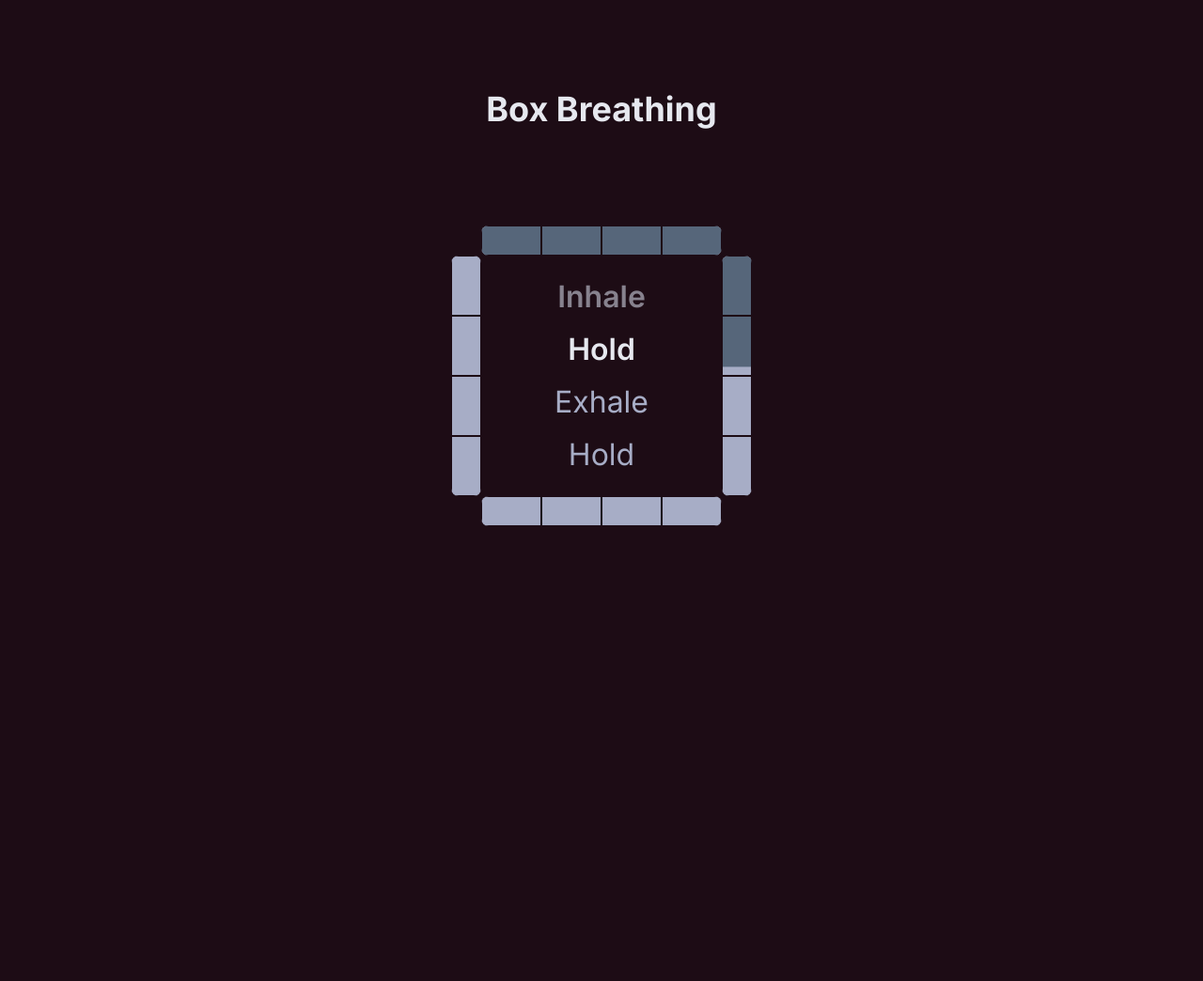
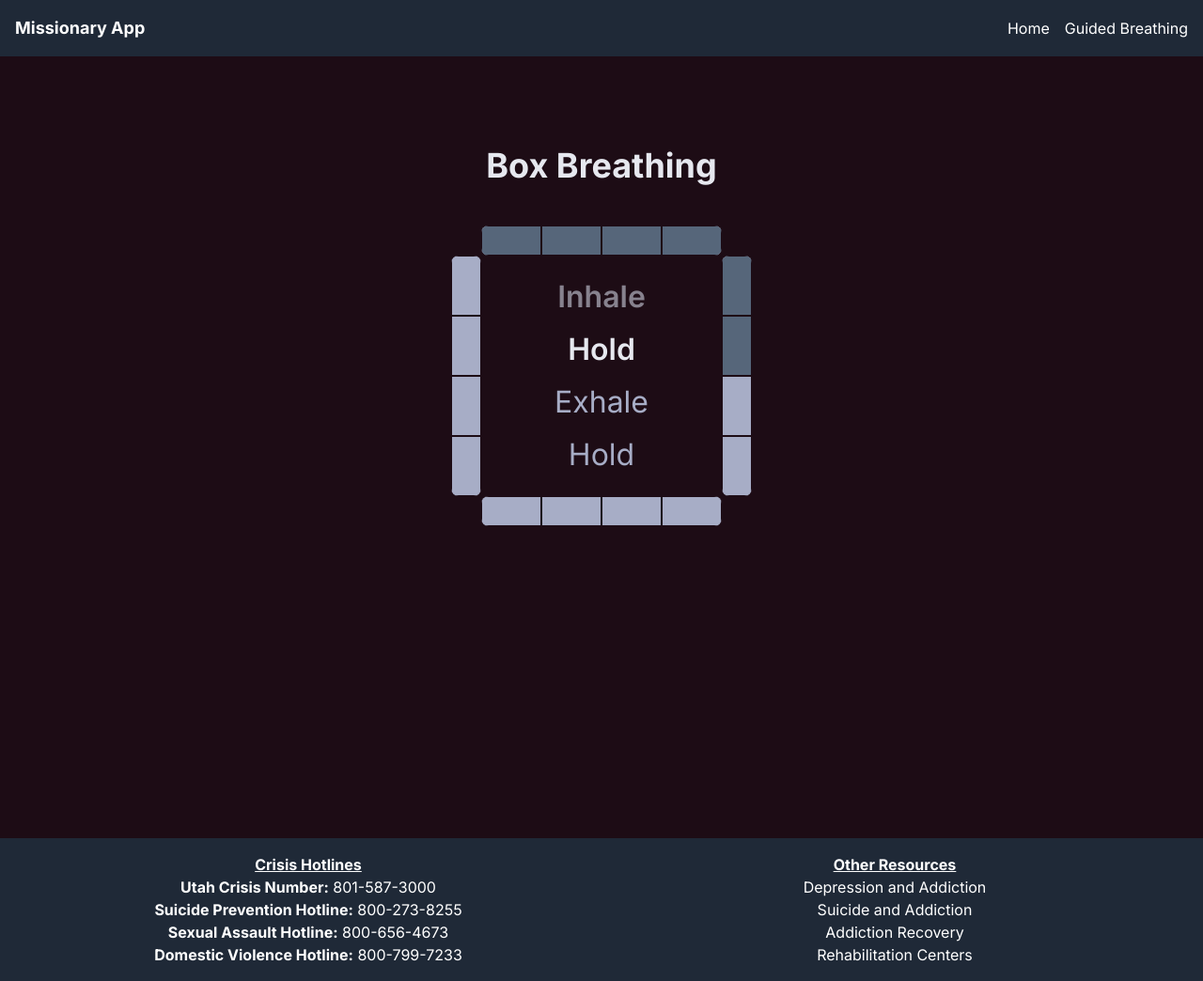
Before and after one commit to bgriffff/mentalhealth, a Next.js app: page /breathing in a window 1280 px wide. Shown: the whole page at 94% size. Before the commit the page ends 800 px from the top, so only its background shows below. Built offline with nearby package versions, Linux system fonts and the light colour scheme.

Commit message:
Updated navbar

```diff
--- a/src/app/breathing/page.tsx
+++ b/src/app/breathing/page.tsx
@@ -1,7 +1,23 @@
 import "../globals.css";
+import Link from "next/link";
 
 export default function breathing() {
     return (
+        <div>
+            <nav className="bg-gray-800 p-4">
+                <div className="container mx-auto flex items-center justify-between">
+                    <div className="text-white text-lg font-bold">Missionary App</div>
+                    <ul className="flex space-x-4">
+                        <Link href="/" className="text-white">
+                            Home
+                        </Link>
+                        <Link href="/breathing" className="text-white">
+                            Guided Breathing
+                        </Link>
+                    </ul>
+                </div>
+            </nav>
+
             <main className="flex min-h-screen flex-col items-center justify-between p-24">
                 <div className="text-center mb-8">
                     <h1 className="text-4xl font-bold mb-4">Box Breathing</h1>
@@ -48,5 +64,28 @@ export default function breathing() {
                     </div>
               </div>
             </main>
+
+            <footer className="bg-gray-800 p-4 mt-8">
+                <div className="container mx-auto flex justify-between text-white text-center">
+                    <div className="w-1/2">
+                        <p><u><strong>Crisis Hotlines</strong></u></p>
+                        <p><strong>Utah Crisis Number:</strong> 801-587-3000</p>
+                        <p><strong>Suicide Prevention Hotline:</strong> 800-273-8255</p>
+                        <p><strong>Sexual Assault Hotline:</strong> 800-656-4673</p>
+                        <p><strong>Domestic Violence Hotline:</strong> 800-799-7233</p>
+                    </div>
+                    <div className="w-1/2">
+                        <p><u><strong>Other Resources</strong></u></p>
+                        <a href="https://bocarecoverycenter.com/addiction/depression/" className="hover:text-blue-500">Depression and Addiction</a>
+                        <br />
+                        <a href="https://bocarecoverycenter.com/addiction/suicide/" className="hover:text-blue-500">Suicide and Addiction</a>
+                        <br />
+                        <a href="https://www.narcotics.com/na-meetings/utah/" className="hover:text-blue-500">Addiction Recovery</a>
+                        <br />
+                        <a href="https://rehabs.org/centers/utah/" className="hover:text-blue-500">Rehabilitation Centers</a>
+                    </div>
+                </div>
+            </footer>
+        </div>
   );
 }
--- a/src/app/guided-breathing/page.tsx
+++ /dev/null
@@ -1,52 +0,0 @@
-import React from "react";
-
-export default function Page() {
-    return (
-        <div>
-            {/* Navbar */}
-            <nav className="bg-gray-800 p-4">
-                <div className="container mx-auto flex items-center justify-between">
-                    <div className="text-white text-lg font-bold">Missionary App</div>
-                    <ul className="flex space-x-4">
-                        <a href="/" className="text-white">
-                            Home
-                        </a>
-                        <a href="/guided-breathing" className="text-white">
-                            Guided Breathing
-                        </a>
-                    </ul>
-                </div>
-            </nav>
-
-            {/* Main content */}
-            <main className="flex min-h-screen flex-col items-center justify-between p-24">
-                <div className="text-center mb-8">
-                    <h1 className="text-4xl font-bold mb-4">Guided Breathing</h1>
-                </div>
-            </main>
-
-            {/* Footer */}
-            <footer className="bg-gray-800 p-4 mt-8">
-                <div className="container mx-auto flex justify-between text-white text-center">
-                    <div className="w-1/2">
-                        <p><u><strong>Crisis Hotlines</strong></u></p>
-                        <p><strong>Utah Crisis Number:</strong> 801-587-3000</p>
-                        <p><strong>Suicide Prevention Hotline:</strong> 800-273-8255</p>
-                        <p><strong>Sexual Assault Hotline:</strong> 800-656-4673</p>
-                        <p><strong>Domestic Violence Hotline:</strong> 800-799-7233</p>
-                    </div>
-                    <div className="w-1/2">
-                        <p><u><strong>Other Resources</strong></u></p>
-                        <a href="https://bocarecoverycenter.com/addiction/depression/" className="hover:text-blue-500">Depression and Addiction</a>
-                        <br />
-                        <a href="https://bocarecoverycenter.com/addiction/suicide/" className="hover:text-blue-500">Suicide and Addiction</a>
-                        <br />
-                        <a href="https://www.narcotics.com/na-meetings/utah/" className="hover:text-blue-500">Addiction Recovery</a>
-                        <br />
-                        <a href="https://rehabs.org/centers/utah/" className="hover:text-blue-500">Rehabilitation Centers</a>
-                    </div>
-                </div>
-            </footer>
-        </div>
-    );
-}
--- a/src/app/page.tsx
+++ b/src/app/page.tsx
@@ -12,7 +12,7 @@ export default function Page() {
                         <Link href="/" className="text-white">
                             Home
                         </Link>
-                        <Link href="/guided-breathing" className="text-white">
+                        <Link href="/breathing" className="text-white">
                             Guided Breathing
                         </Link>
                     </ul>
@@ -25,7 +25,7 @@ export default function Page() {
                     <h1 className="text-4xl font-bold mb-4">
                         Welcome to My Missionary Mental Health App
                     </h1>
-                    <p className="text-lg text-gray-600">
+                    <p className="text-lg text-white-600">
                         Providing Support and Wellness for Missionaries
                     </p>
                 </div>
```
Lines whose indentation alone changed are shown as unchanged.
